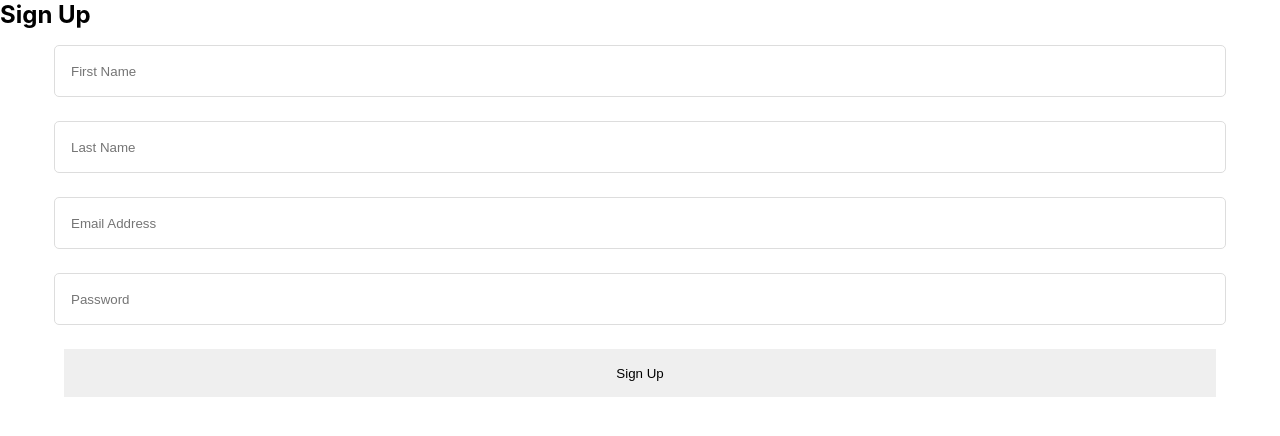
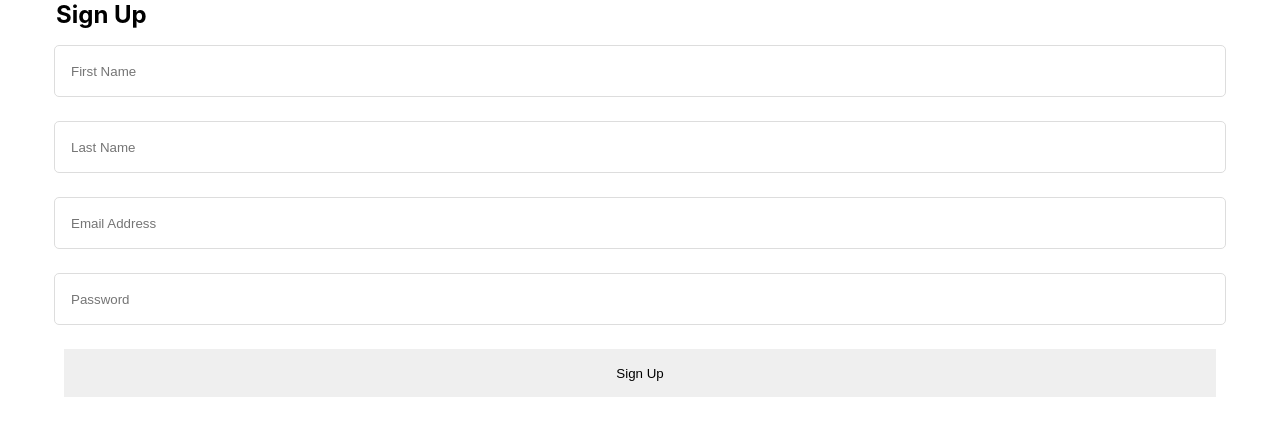
Before and after one commit to Lawrence172/chat-app, a React (Create React App) app: page / in a window 1280 px wide. Shown: the top 436 px of the page. Built offline with nearby package versions, Linux system fonts and the light colour scheme.

Commit message:
my new update

```diff
--- a/src/Component/Signup/Signup.css
+++ b/src/Component/Signup/Signup.css
@@ -5,10 +5,12 @@
 }
 
 .signup h1 {
+    margin-left: 3.5rem;
     font-size: 1.5rem;
 }
 
 .form {
+    width: 100%;
     display: flex;
     flex-direction: column;
     align-items: center;
```
